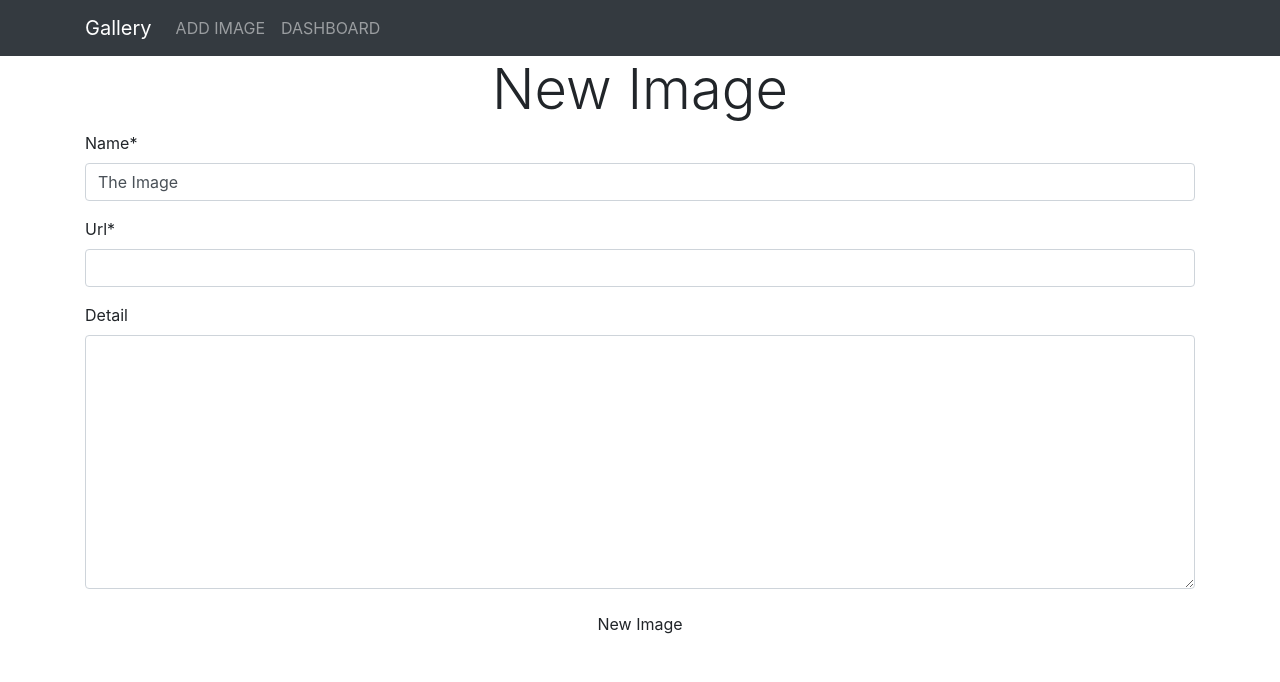
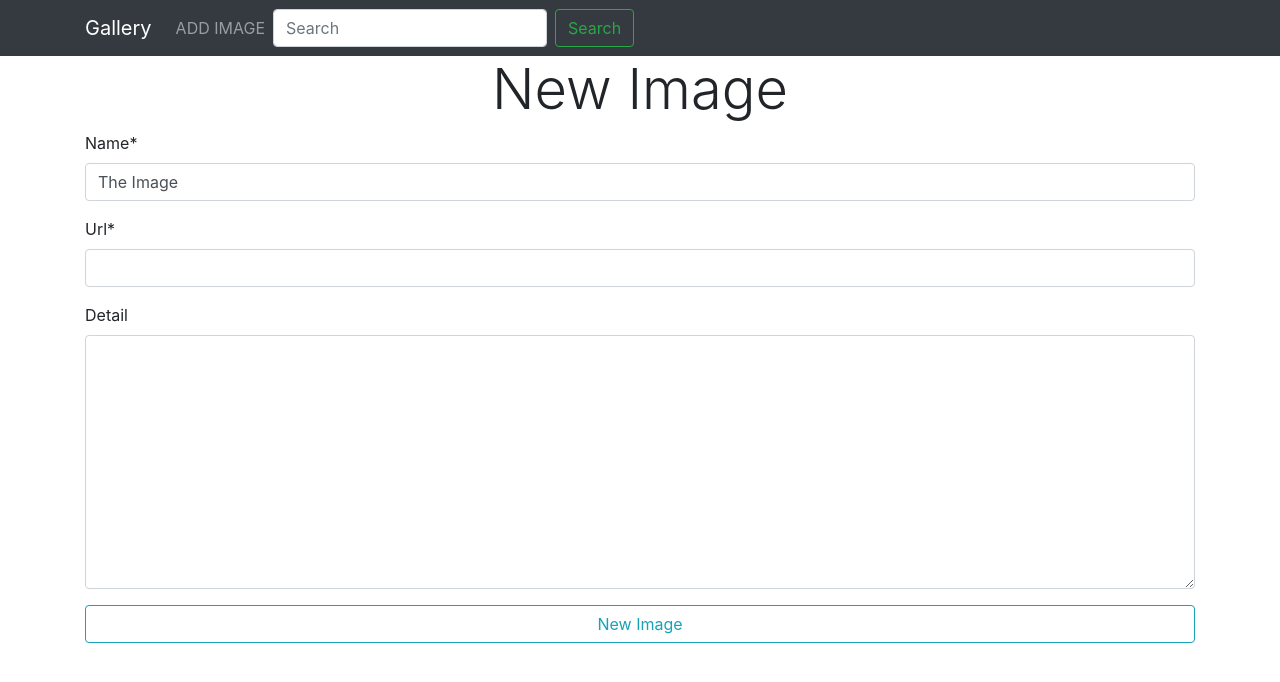
Before and after one commit to samirpatil2000/HackerEarth, a Django app: page /images/new in a window 1280 px wide. Shown: the top 682 px of the page. Run offline with Django 4.2, Linux system fonts and the light colour scheme; some libraries are stand-ins or nearby versions.

Commit message:
[NEW] Search feature

```diff
--- a/gallery/urls.py
+++ b/gallery/urls.py
@@ -4,7 +4,7 @@ from utils.constant import URLS
 
 urlpatterns = [
 
-    path("images/", ImageListView.as_view(), name=URLS.IMAGE_LIST),
+    path("", ImageListView.as_view(), name=URLS.IMAGE_LIST),
     path("images/<int:pk>", ImageDetailView.as_view(), name=URLS.IMAGE_DETAILS),
     path("images/new", ImageCreateView.as_view(), name=URLS.NEW_IMAGE),
     path("images/<int:pk>/update", ImageUpdateView.as_view(), name=URLS.UPDATE_IMAGE),
--- a/gallery/views.py
+++ b/gallery/views.py
@@ -12,13 +12,20 @@ class ImageListView(ListView):
 
     model = Image
     context_object_name = 'images'
-    paginate_by = 1
+    paginate_by = 9
     template_name = 'gallery/image_list.html'
+
+    def get_queryset(self):
+        search = self.request.GET.get('search', '')
+        object_list = self.model.objects.all()
+        if search:
+            object_list = object_list.filter(name__icontains=search)
+        return object_list
 
     def get_context_data(self, **kwargs):
         context = super().get_context_data(**kwargs)
         images = self.get_queryset()
-        page = self.request.GET.get('page')
+        page = self.request.GET.get('page', 1)
         paginator = Paginator(images, self.paginate_by)
         try:
             images = paginator.page(page)
@@ -28,9 +35,6 @@ class ImageListView(ListView):
             images = paginator.page(paginator.num_pages)
         context['images'] = images
         return context
-
-
-# def image_list(request):
 
 
 class ImageDetailView(DetailView):
@@ -59,6 +63,11 @@ class ImageUpdateView(UpdateView):
     def get_success_url(self):
         return reverse_lazy(URLS.IMAGE_DETAILS, kwargs={'pk': self.object.id})
 
+    def get_context_data(self, **kwargs):
+        context = super().get_context_data(**kwargs)
+        context["update"] = True
+        return context
+
 def delete_image(request, pk):
     try:
         image_object = Image.objects.get(pk=pk)
--- a/templates/gallery/image_form.html
+++ b/templates/gallery/image_form.html
@@ -4,12 +4,21 @@
 {% block title %}New Image{% endblock %}
 
 {% block content %}
-
-      <h1 class="display-4 text-center">New Image</h1>
+      <h1 class="display-4 text-center">
+          {% if update %}
+                Update Image
+            {% else %}
+                New Image
+            {% endif %}
+      </h1>
       <form method="POST" enctype="multipart/form-data">
-        {% csrf_token %} {{form|crispy}}
-        <button class="btn btn-outline btn-block" type="submit">
-          New Image
+        {% csrf_token %} {{form | crispy}}
+        <button class="btn btn-outline-info btn-block" type="submit">
+            {% if update %}
+                Update Image
+            {% else %}
+                New Image
+            {% endif %}
         </button>
       </form>
 
--- a/templates/gallery/navbar.html
+++ b/templates/gallery/navbar.html
@@ -6,8 +6,7 @@
           class="navbar-toggler"
           type="button"
           data-toggle="collapse"
-  data-target="#navigation">
-    <span class="navbar-toggler-icon"></span>
+          data-target="#navigation"><span class="navbar-toggler-icon"></span>
         </button>
         <div class="collapse navbar-collapse" id="navigation">
             <ul class="navbar-nav">
@@ -16,13 +15,15 @@
                       ADD IMAGE
                   </a>
                 </li>
-      <li class="nav-item">
-      <a href="#" class="nav-link">
-          DASHBOARD
-      </a>
-    </li>
             </ul>
-
+            <form class="form-inline" method="GET">
+              <input class="form-control mr-sm-2" type="search" name="search" placeholder="Search" aria-label="Search" value="{{ request.GET.search }}">
+              <button class="btn btn-outline-success my-2 my-sm-0" type="submit" value="Search Image">Search</button>
+            </form>
+{#            <form method='GET'>#}
+{#              <input type='text' name='q' value='{{ request.GET.q }}'>#}
+{#              <input class="button" type='submit' value="Search Profile">#}
+{#            </form>#}
         </div>
     </div>
 </nav>
```
Also changed, not shown: templates/gallery/image_list.html (+11 -4 lines). Lines whose indentation alone changed are shown as unchanged.
